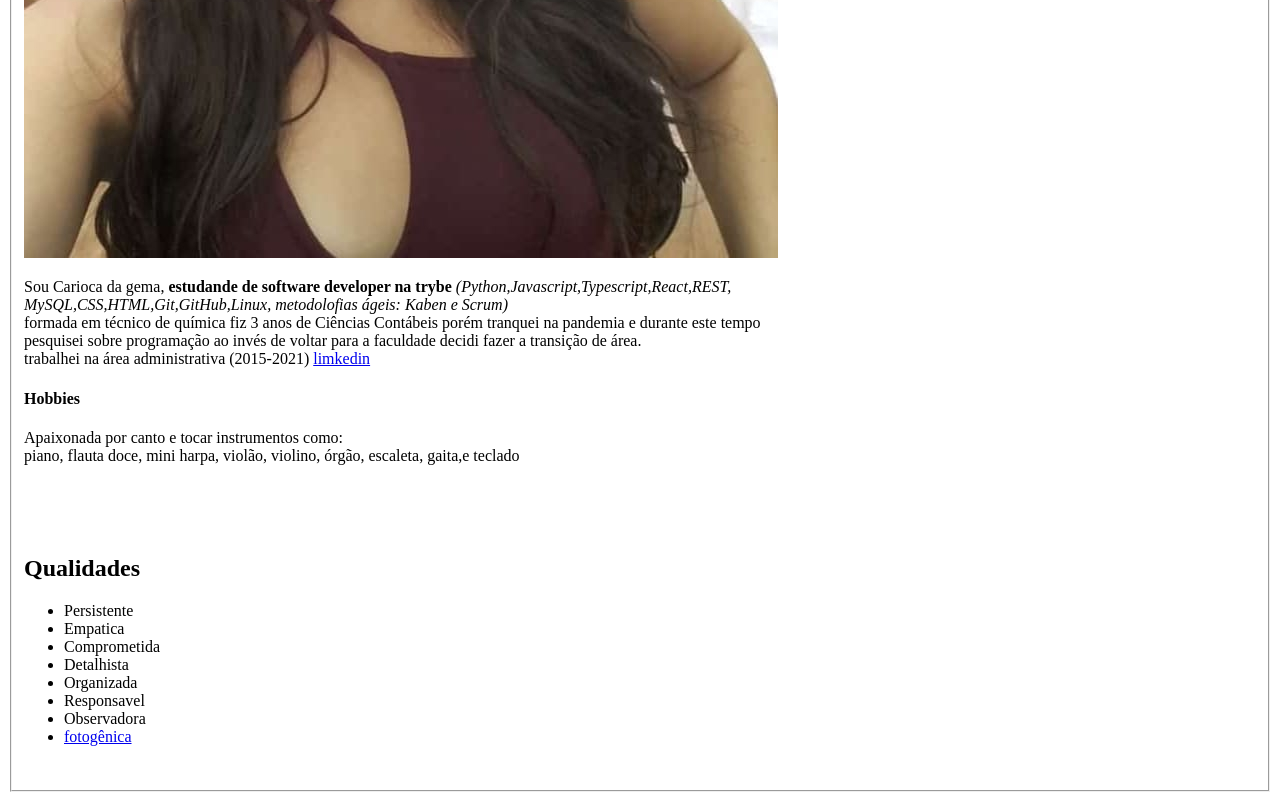
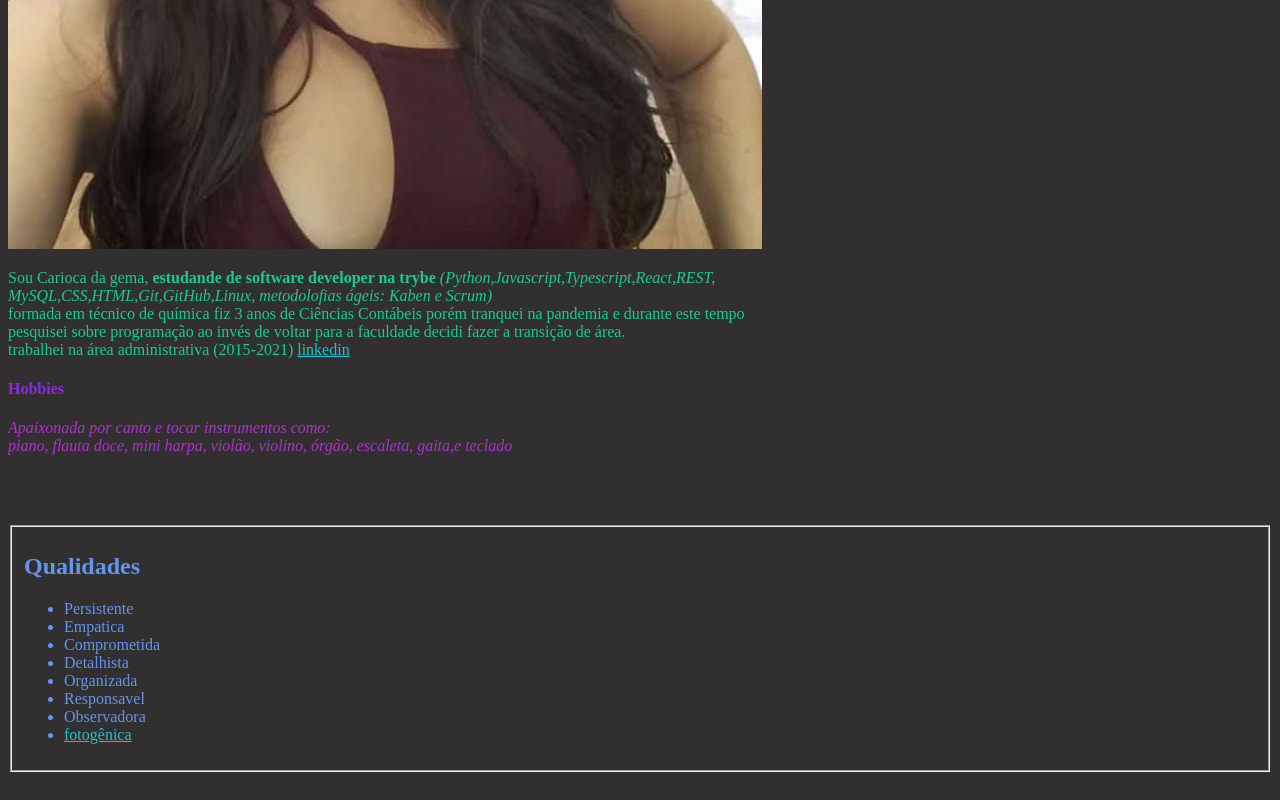
Before and after one commit to Ana-Beatriz-Martins-Lima/Ana-Beatriz-Martins-Lima.github.io, a plain HTML site: page index.html in a window 1280 px wide. Shown: the part 591-1391 px from the top of the page. Drawn offline with Linux system fonts and the light colour scheme.

Commit message:
adicionando arquivo CSS

```diff
--- a/index.html
+++ b/index.html
@@ -5,27 +5,28 @@
     <meta http-equiv="X-UA-Compatible" content="IE=edge">
     <meta name="viewport" content="width=device-width, initial-scale=1.0">
     <title>Meu Portifolio</title>
+    <link rel="stylesheet" href="style.css">
 </head>
 <body>
-   <fieldset>
+
 
     <h1> Olá Mundo, sou Ana Beatriz Martins Lima</h1>
     <img id="biafoto" src="bia.jpg" alt="Euzinha">
 
-    <p> Sou Carioca da gema, <strong>estudande de software developer na trybe</strong> <em>(Python,Javascript,Typescript,React,REST, <br>
+    <p id="apresentacao"> Sou Carioca da gema, <strong>estudande de software developer na trybe</strong> <em>(Python,Javascript,Typescript,React,REST, <br>
           MySQL,CSS,HTML,Git,GitHub,Linux, metodolofias ágeis: Kaben e Scrum) </em> <br> formada em técnico de química
         fiz 3 anos de Ciências Contábeis porém tranquei na pandemia e durante este tempo <br> pesquisei sobre programação
         ao invés de voltar para a faculdade decidi fazer a transição de área. <br> trabalhei na área administrativa (2015-2021)
-        <a href="https://www.linkedin.com/in/ana-beatriz-martins-lima-4009a8147/" target="_blank">limkedin</a></p>
-         <h4>Hobbies</h4>
-         <p>Apaixonada por canto e tocar instrumentos como: <br>  piano, flauta doce, mini harpa, violão, violino, órgão, escaleta, gaita,e teclado</p>
+        <a href="https://www.linkedin.com/in/ana-beatriz-martins-lima-4009a8147/" target="_blank">linkedin</a></p>
+         <h4 id="hobbies">Hobbies</h4>
+         <p id="apaixonada">Apaixonada por canto e tocar instrumentos como: <br>  piano, flauta doce, mini harpa, violão, violino, órgão, escaleta, gaita,e teclado</p>
 
     <br>
     <br>
     <br>
-
-    <h2> Qualidades </h2>
-    <ul>
+    <fieldset>
+    <h2 id="qualidades"> Qualidades </h2>
+    <ul class="qualidade">
         <li>Persistente</li>
         <li>Empatica</li>
         <li>Comprometida</li>
@@ -36,10 +37,10 @@
         <li><a href="#biafoto">fotogênica</a></li>
 
     </ul>
-
+     </fieldset>
 
    <br>
 
-</fieldset>
+
 </body>
 </html>
--- /dev/null
+++ b/style.css
@@ -0,0 +1,35 @@
+body{
+    background-color: rgb(49, 47, 47);
+}
+
+h1 {
+    font-family: Cambria, Cochin, Georgia, Times, 'Times New Roman', serif;
+    font-style: italic;
+    color: rgb(247, 83, 206);
+}
+
+#apresentacao {
+    color: rgb(20, 206, 144);
+}
+
+#hobbies{
+    color: blueviolet;
+}
+
+#apaixonada{
+    color: rgb(173, 50, 204);
+    font-style: italic;
+}
+a:-webkit-any-link {
+    color: rgb(20, 200, 206);
+    cursor: pointer;
+    text-decoration: underline;
+}
+
+.qualidade{
+    color: cornflowerblue;
+}
+
+#qualidades{
+    color: cornflowerblue;
+}
```
Also changed, not shown: portifolio.html (deleted, +0 -33 lines).
